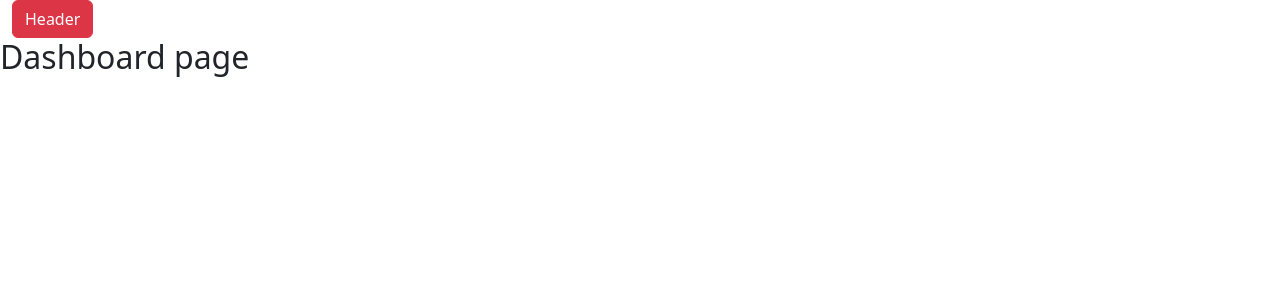
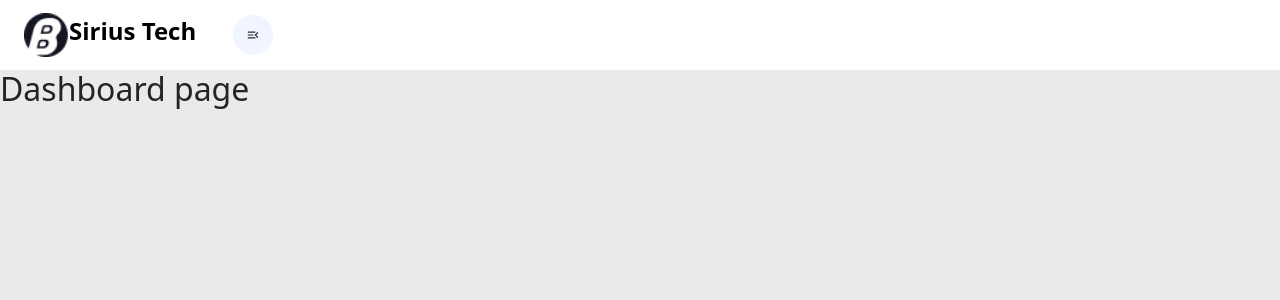
Before and after one commit to MuhammadFaizan42/react-erp, a React (Create React App) app: page / in a window 1280 px wide. Shown: the top 300 px of the page. Built offline with nearby package versions, Linux system fonts and the light colour scheme.

Commit message:
update on top  bar

```diff
--- a/src/App.css
+++ b/src/App.css
@@ -1,3 +1,9 @@
 @import url('https://fonts.googleapis.com/css2?family=Open+Sans:ital,wght@0,300..800;1,300..800&display=swap');
-
-body{ font-family: "Open Sans", sans-serif;background:black;}
+*{margin:0px; padding:0px;}
+body{ font-family: "Open Sans", sans-serif;background:#ebe9e9!important;}
+header{width: 100%;height:70px;background: white;}
+header .row{margin:0px !important;}
+header .logo{text-decoration: none !important;}
+header .logo img{width:45px !important;}
+header .logo span{color:black !important;font-weight:800 !important;font-size: 24px !important;}
+header button.rounded-circle{ min-width:40px !important;width:40px !important;height: 40px !important;background: #f0f5ff !important;color:#292929 !important;}
--- a/src/App.js
+++ b/src/App.js
@@ -1,8 +1,8 @@
 //import logo from './logo.svg';
-import './App.css';
 import {BrowserRouter,Route,Routes} from 'react-router-dom';
 import Dashboard from './pages/Home';
 import Header from './component';
+import './App.css';
 import "bootstrap/dist/css/bootstrap.min.css"
 
 function App() {
--- a/src/component/index.jsx
+++ b/src/component/index.jsx
@@ -1,11 +1,30 @@
 import React from 'react'
+import {Link} from 'react-router-dom'
+import Logo from '../assets/images/Logo.png'
+import Button from '@mui/material/Button';
+import { MdOutlineMenu } from "react-icons/md";
+import { MdMenuOpen } from "react-icons/md";
 
 const Header = () => {
   return (
-    <header>
-        <div className='container-fluid'>
-             <button  className='btn btn-danger'>Header</button>
-        </div>
+    <header className='d-flex align-items-center'>
+        <div className='container-fluid w-100'>
+            <div className='row d-flex align-items-center w-100'>
+                {/*Logo Wrapper */}
+                <div className='col-sm-2 part1'>
+                  <Link to={'/'} className='d-flex align-item-center logo'>
+                    <img src={Logo} alt='ST'/>
+                      <span className='ml-2'>
+                        Sirius Tech
+                      </span>
+                  </Link>
+                </div>
+
+                <div className='col-sm-2 d-flex align-items-center part2 pl-4'>
+                    <Button className='rounded-circle'><MdMenuOpen/></Button>
+                </div>
+              </div>
+            </div>
     </header>
   )
 }
```
Also changed, not shown: src/assets/images/Logo.png (added).
